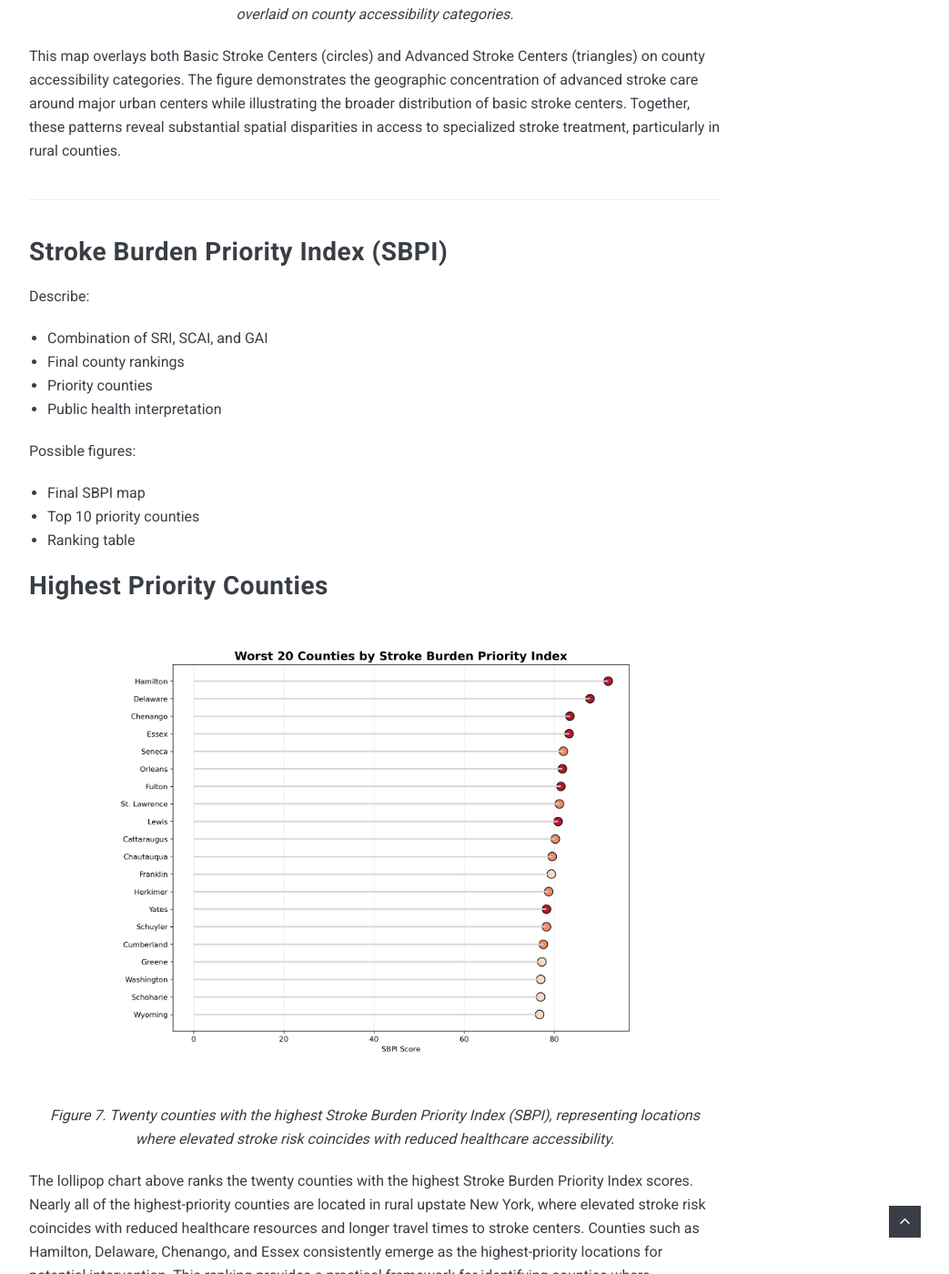
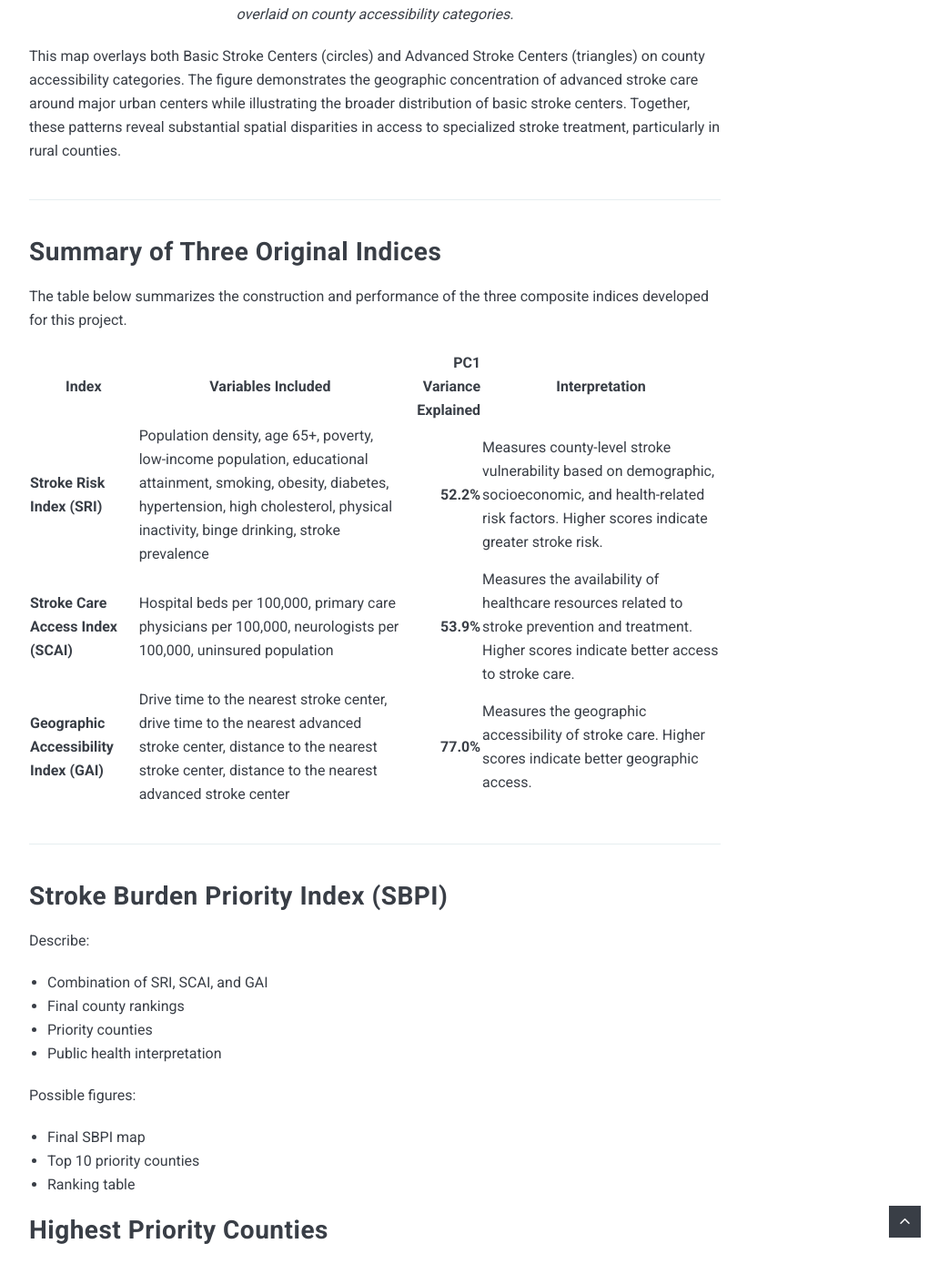
Before and after one commit to palism1/stroke-burden-index, a Jekyll site: the page built from docs/_posts/2026-07-07-project-outcome.md, in a window 1280 px wide and 1400 px high, scrolled down 7564 px. Shown: the whole window at 91% size, without its empty margins (228-1271 px from the left). Built offline with Jekyll 4.4.1, drawn with Linux system fonts in a browser that asks for light colours; nearby versions of some CDN libraries.

Commit message:
Update 2026-07-07-project-outcome.md

```diff
--- a/docs/_posts/2026-07-07-project-outcome.md
+++ b/docs/_posts/2026-07-07-project-outcome.md
@@ -159,6 +159,22 @@ Compared to basic stroke centers, advanced centers are substantially less common
 
 This map overlays both Basic Stroke Centers (circles) and Advanced Stroke Centers (triangles) on county accessibility categories. The figure demonstrates the geographic concentration of advanced stroke care around major urban centers while illustrating the broader distribution of basic stroke centers. Together, these patterns reveal substantial spatial disparities in access to specialized stroke treatment, particularly in rural counties.
 
+
+---
+
+
+## Summary of Three Original Indices
+
+The table below summarizes the construction and performance of the three composite indices developed for this project.
+
+| Index | Variables Included | PC1 Variance Explained | Interpretation |
+|-------|---------------------|-----------------------:|----------------|
+| **Stroke Risk Index (SRI)** | Population density, age 65+, poverty, low-income population, educational attainment, smoking, obesity, diabetes, hypertension, high cholesterol, physical inactivity, binge drinking, stroke prevalence | **52.2%** | Measures county-level stroke vulnerability based on demographic, socioeconomic, and health-related risk factors. Higher scores indicate greater stroke risk. |
+| **Stroke Care Access Index (SCAI)** | Hospital beds per 100,000, primary care physicians per 100,000, neurologists per 100,000, uninsured population | **53.9%** | Measures the availability of healthcare resources related to stroke prevention and treatment. Higher scores indicate better access to stroke care. |
+| **Geographic Accessibility Index (GAI)** | Drive time to the nearest stroke center, drive time to the nearest advanced stroke center, distance to the nearest stroke center, distance to the nearest advanced stroke center | **77.0%** | Measures the geographic accessibility of stroke care. Higher scores indicate better geographic access. |
+
+
+
 ---
 
 ## Stroke Burden Priority Index (SBPI)
```
